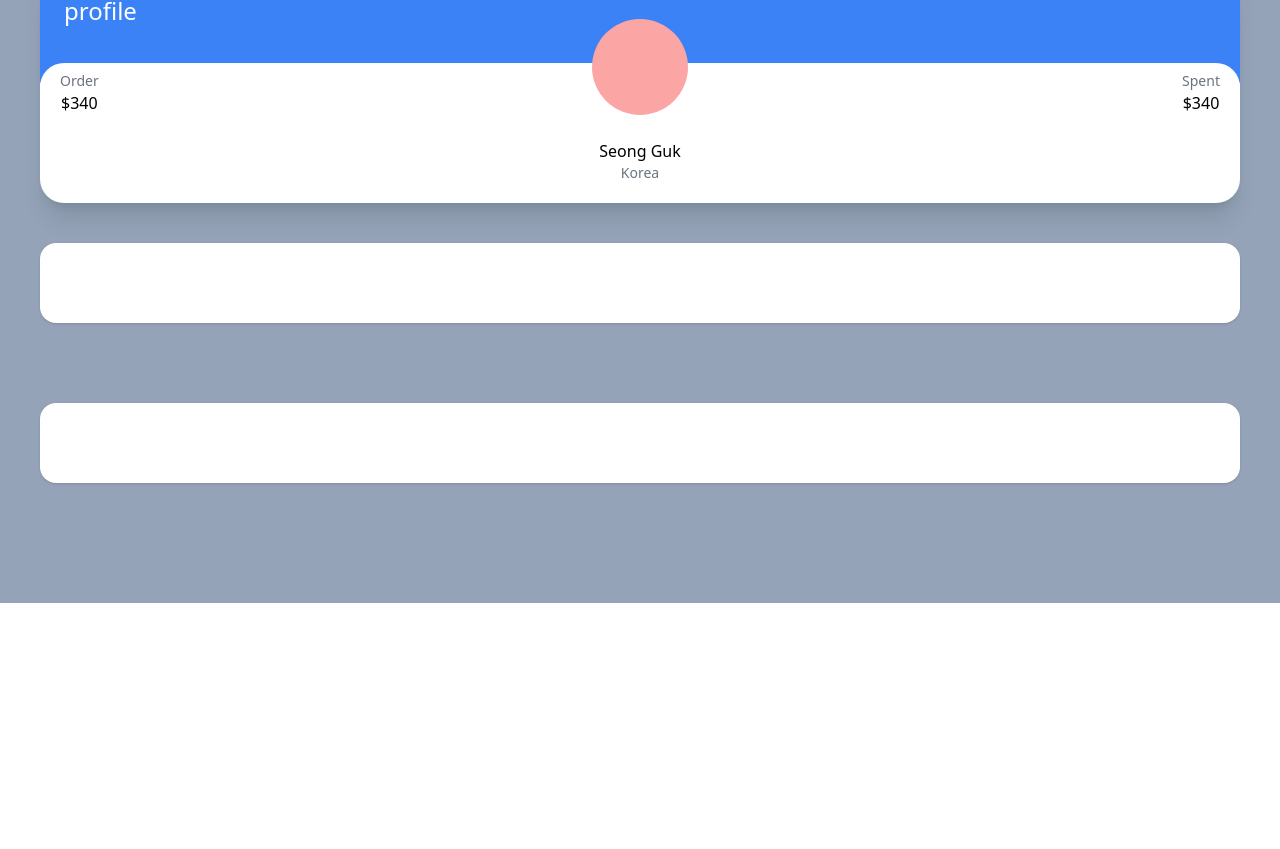
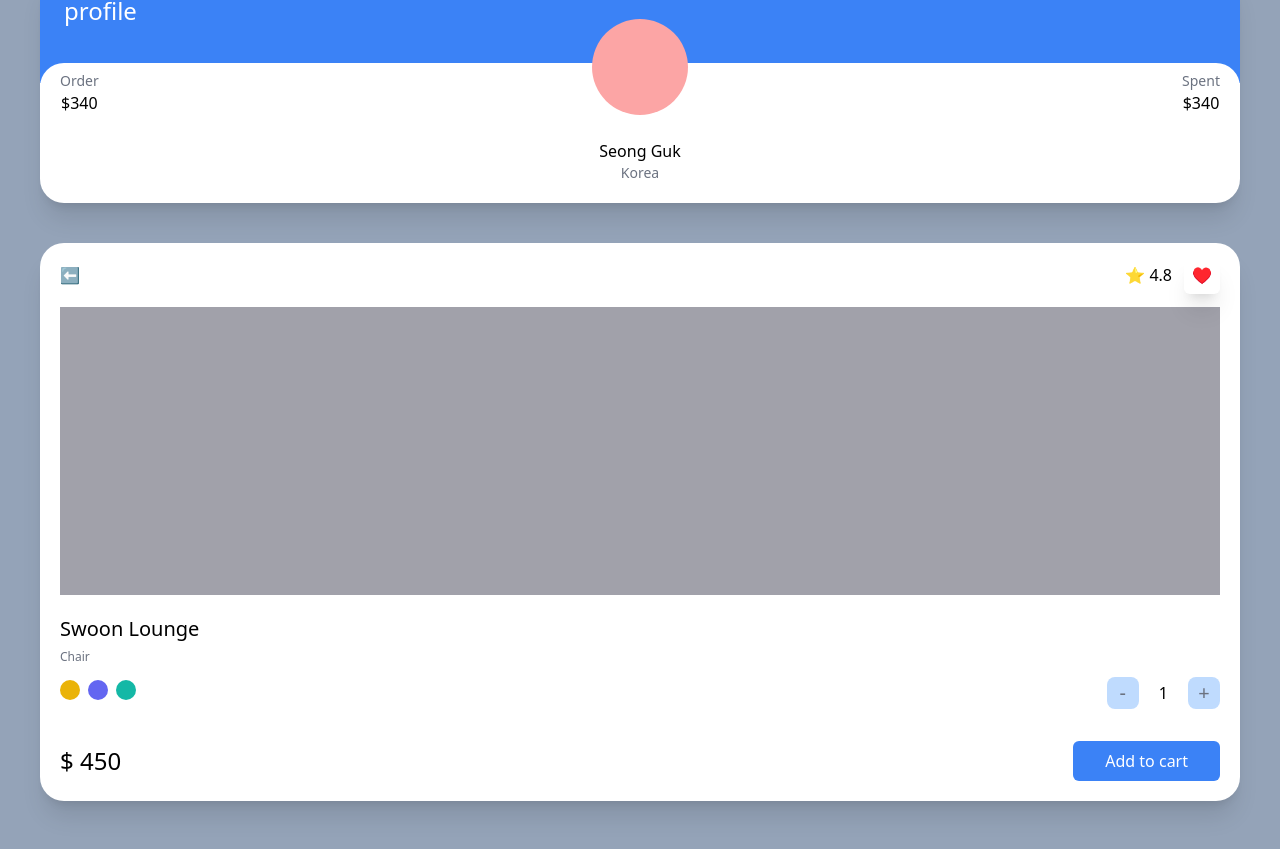
Before and after one commit to seongguk-yoon/carrot-market, a Next.js app: page / in a window 1280 px wide. Shown: the part 407-1256 px from the top of the page. Before the commit the page ends 1010 px from the top, so only its background shows below. Built offline with nearby package versions, Linux system fonts and the light colour scheme.

Commit message:
TECH-main Tailwind Into step 3nd   Modifier

```diff
--- a/pages/index.tsx
+++ b/pages/index.tsx
@@ -2,7 +2,7 @@
 
 const Home: NextPage = () => {
   return (
-    <div className="bg-slate-400 py-20 px-10 grid gap-10">
+    <div className="bg-slate-400 py-20 px-10 grid gap-10 min-h-screen">
       <div className="bg-white p-6 rounded-3xl shadow-xl">
         <span className="font-semibold text-3xl">Select Item </span>
         <div className="flex justify-between my-2">
@@ -18,9 +18,12 @@
           <span>Total</span>
           <span className="font-semibold">$27</span>
         </div>
-        <div className="mt-5 bg-blue-500 text-white p-3 text-center rounded-xl w-2/4 mx-auto">
+        <button className="mt-5 bg-blue-500 text-white p-3 text-center rounded-xl   w-full mx-auto
+        hover:bg-teal-500 hover:text-gray-500
+        active:bg-yellow-500 focus:bg-red-500
+        ">
           Cheack Out
-        </div>
+        </button>
       </div>
 
       {/* pro file */}
@@ -42,15 +45,51 @@
             </div>
           </div>
 
-          <div className="relative flex flex-col -mt-10 items-center  -mb-5" >
-            <span className='font-medium '>Seong Guk</span>
-            <span className='text-sm text-gray-500 '>Korea</span>
+          <div className="relative flex flex-col -mt-10 items-center  -mb-5">
+            <span className="font-medium ">Seong Guk</span>
+            <span className="text-sm text-gray-500 ">Korea</span>
           </div>
         </div>
       </div>
 
-      <div className="bg-white p-10 rounded-2xl mb-10 shadow"></div>
-      <div className="bg-white p-10 rounded-2xl mb-10 shadow"></div>
+      <div className="bg-white overflow-hidden rounded-3xl shadow-xl py-5 px-5">
+        <div className="flex mb-5 justify-between items-center ">
+          <div>
+            <span>⬅</span>
+          </div>
+
+          <div className="space-x-3">
+            <span>⭐️ 4.8</span>
+            <span className="shadow-xl p-2 rounded-md">♥️</span>
+          </div>
+        </div>
+
+        <div className="bg-zinc-400 h-72 mb-5" />
+        <div className="flex  flex-col  ">
+          <span className="font-medium mb-1.5 text-xl">Swoon Lounge</span>
+          <span className="text-xs text-gray-500">Chair</span>
+
+          <div className='flex  justify-between  items-center  mt-3 mb-8 '>
+            <div className="space-x-2">
+              <button className='w-5 h-5  rounded-full  focus:ring-2 ring-offset-2 ring-yellow-500 bg-yellow-500 transition' />
+              <button className='w-5 h-5  rounded-full  focus:ring-2 ring-offset-2 ring-indigo-500 bg-indigo-500 transition' />
+              <button className='w-5 h-5  rounded-full  focus:ring-2 ring-offset-2 ring-teal-500 bg-teal-500 transition' />
+            </div>
+
+            <div className="flex items-center space-x-5 " >
+              <button className=' bg-blue-200 rounded-lg aspect-square w-8  text-xl text-gray-500 '>-</button>
+              <span>1</span>
+              <button className=' bg-blue-200 rounded-lg  aspect-square w-8  text-xl text-gray-500 '>+</button>
+            </div>
+          </div>
+        </div>
+
+        <div className='flex  justify-between  items-center'>
+          <span className=' font-medium  text-2xl '>$ 450</span>
+          <button className='  bg-blue-500 text-center rounded-md p-2 px-8 text-ss text-white'> Add to cart </button>
+        </div>
+
+      </div>
     </div>
   );
 };
```
